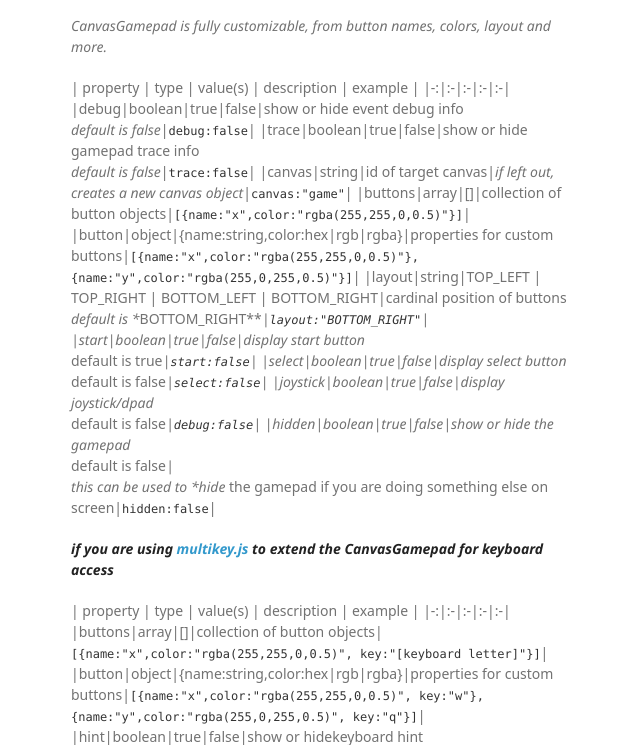
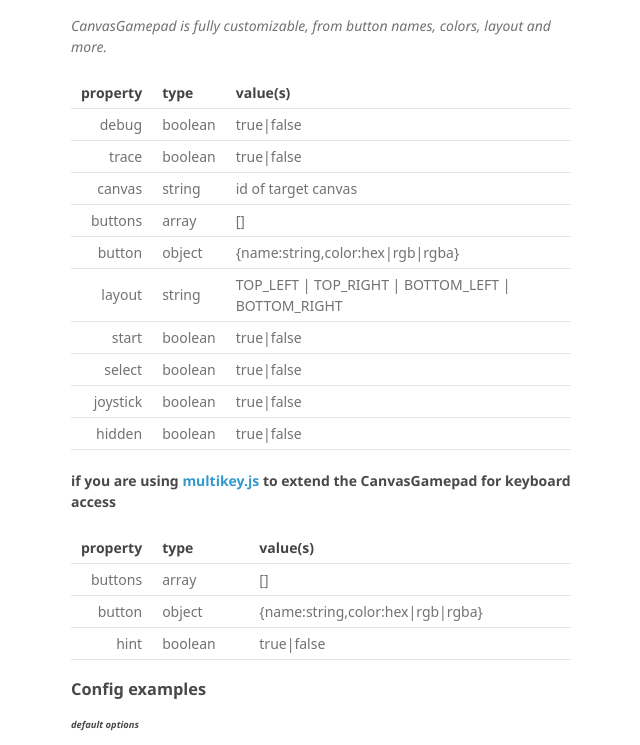
Before and after one commit to 32teeth/html5-plugin-canvas-gamepad, a plain HTML site: page index.html in a window 1280 px wide. Shown: the part 809-1554 px from the top of the page, without its empty margins (499-1139 px from the left). Drawn offline with Linux system fonts and the light colour scheme; a script that the page names is missing; a web font is replaced by a local one.

Commit message:
gh page update

```diff
--- a/index.html
+++ b/index.html
@@ -59,27 +59,96 @@
 <a id="configuration-options" class="anchor" href="#configuration-options" aria-hidden="true"><span class="octicon octicon-link"></span></a>Configuration options</h2>
 
 <p><em>CanvasGamepad is fully customizable, from button names, colors, layout and more.</em></p>
+<table width="100%">
+<thead>
+<tr>
+<th style="text-align:right" width="15%">property</th>
+<th style="text-align:left">type</th>
+<th style="text-align:left">value(s)</th>
+</tr>
+</thead>
+<tbody>
+<tr>
+<td style="text-align:right">debug</td>
+<td style="text-align:left">boolean</td>
+<td style="text-align:left">true|false</td>
+</tr>
+<tr>
+<td style="text-align:right">trace</td>
+<td style="text-align:left">boolean</td>
+<td style="text-align:left">true|false</td>
+</tr>
+<tr>
+<td style="text-align:right">canvas</td>
+<td style="text-align:left">string</td>
+<td style="text-align:left">id of target canvas</td>
+</tr>
+<tr>
+<td style="text-align:right">buttons</td>
+<td style="text-align:left">array</td>
+<td style="text-align:left">[]</td>
+</tr>
+<tr>
+<td style="text-align:right">button</td>
+<td style="text-align:left">object</td>
+<td style="text-align:left">{name:string,color:hex|rgb|rgba}</td>
+</tr>
+<tr>
+<td style="text-align:right">layout</td>
+<td style="text-align:left">string</td>
+<td style="text-align:left">TOP_LEFT | TOP_RIGHT | BOTTOM_LEFT | BOTTOM_RIGHT</td>
+</tr>
+<tr>
+<td style="text-align:right">start</td>
+<td style="text-align:left">boolean</td>
+<td style="text-align:left">true|false</td>
+</tr>
+<tr>
+<td style="text-align:right">select</td>
+<td style="text-align:left">boolean</td>
+<td style="text-align:left">true|false</td>
+</tr>
+<tr>
+<td style="text-align:right">joystick</td>
+<td style="text-align:left">boolean</td>
+<td style="text-align:left">true|false</td>
+</tr>
+<tr>
+<td style="text-align:right">hidden</td>
+<td style="text-align:left">boolean</td>
+<td style="text-align:left">true|false</td>
+</tr>
+</tbody>
+</table>
 
-<p>| property | type | value(s) | description | example |
-|-:|:-|:-|:-|:-|
-|debug|boolean|true|false|show or hide event debug info<br><em>default is false</em>|<code>debug:false</code>|
-|trace|boolean|true|false|show or hide gamepad trace info<br><em>default is false</em>|<code>trace:false</code>|
-|canvas|string|id of target canvas|<em>if left out, creates a new canvas object</em>|<code>canvas:"game"</code>|
-|buttons|array|[]|collection of button objects|<code>[{name:"x",color:"rgba(255,255,0,0.5)"}]</code>|
-|button|object|{name:string,color:hex|rgb|rgba}|properties for custom buttons|<code>[{name:"x",color:"rgba(255,255,0,0.5)"},{name:"y",color:"rgba(255,0,255,0.5)"}]</code>|
-|layout|string|TOP_LEFT | TOP_RIGHT | BOTTOM_LEFT | BOTTOM_RIGHT|cardinal position of buttons<br><em>default is *</em>BOTTOM_RIGHT**<em>|<code>layout:"BOTTOM_RIGHT"</code>|
-|start|boolean|true|false|display start button<br></em>default is true<em>|<code>start:false</code>|
-|select|boolean|true|false|display select button<br></em>default is false<em>|<code>select:false</code>|
-|joystick|boolean|true|false|display joystick/dpad<br></em>default is false<em>|<code>debug:false</code>|
-|hidden|boolean|true|false|show or hide the gamepad<br></em>default is false<em>|<br>this can be used to *hide</em> the gamepad if you are doing something else on screen|<code>hidden:false</code>|</p>
+<h4>if you are using <a href="http://multikey.32teeth.org/" target="_blank">multikey.js</a> to extend the CanvasGamepad for keyboard access</h4>
 
-<p><strong><em>if you are using <a href="http://multikey.32teeth.org/">multikey.js</a> to extend the CanvasGamepad for keyboard access</em></strong></p>
-
-<p>| property | type | value(s) | description | example |
-|-:|:-|:-|:-|:-|
-|buttons|array|[]|collection of button objects|<code>[{name:"x",color:"rgba(255,255,0,0.5)", key:"[keyboard letter]"}]</code>|
-|button|object|{name:string,color:hex|rgb|rgba}|properties for custom buttons|<code>[{name:"x",color:"rgba(255,255,0,0.5)", key:"w"},{name:"y",color:"rgba(255,0,255,0.5)", key:"q"}]</code>|
-|hint|boolean|true|false|show or hidekeyboard hint<br><em>default is false</em>|<code>hint:true</code>|</p>
+<table>
+<thead>
+<tr>
+<th style="text-align:right" width="15%">property</th>
+<th style="text-align:left">type</th>
+<th style="text-align:left">value(s)</th>
+</tr>
+</thead>
+<tbody>
+<tr>
+<td style="text-align:right">buttons</td>
+<td style="text-align:left">array</td>
+<td style="text-align:left">[]</td>
+</tr>
+<tr>
+<td style="text-align:right">button</td>
+<td style="text-align:left">object</td>
+<td style="text-align:left">{name:string,color:hex|rgb|rgba}</td>
+</tr>
+<tr>
+<td style="text-align:right">hint</td>
+<td style="text-align:left">boolean</td>
+<td style="text-align:left">true|false</td>
+</tr>
+</tbody>
+</table>
 
 <h3>
 <a id="config-examples" class="anchor" href="#config-examples" aria-hidden="true"><span class="octicon octicon-link"></span></a>Config examples</h3>
```
